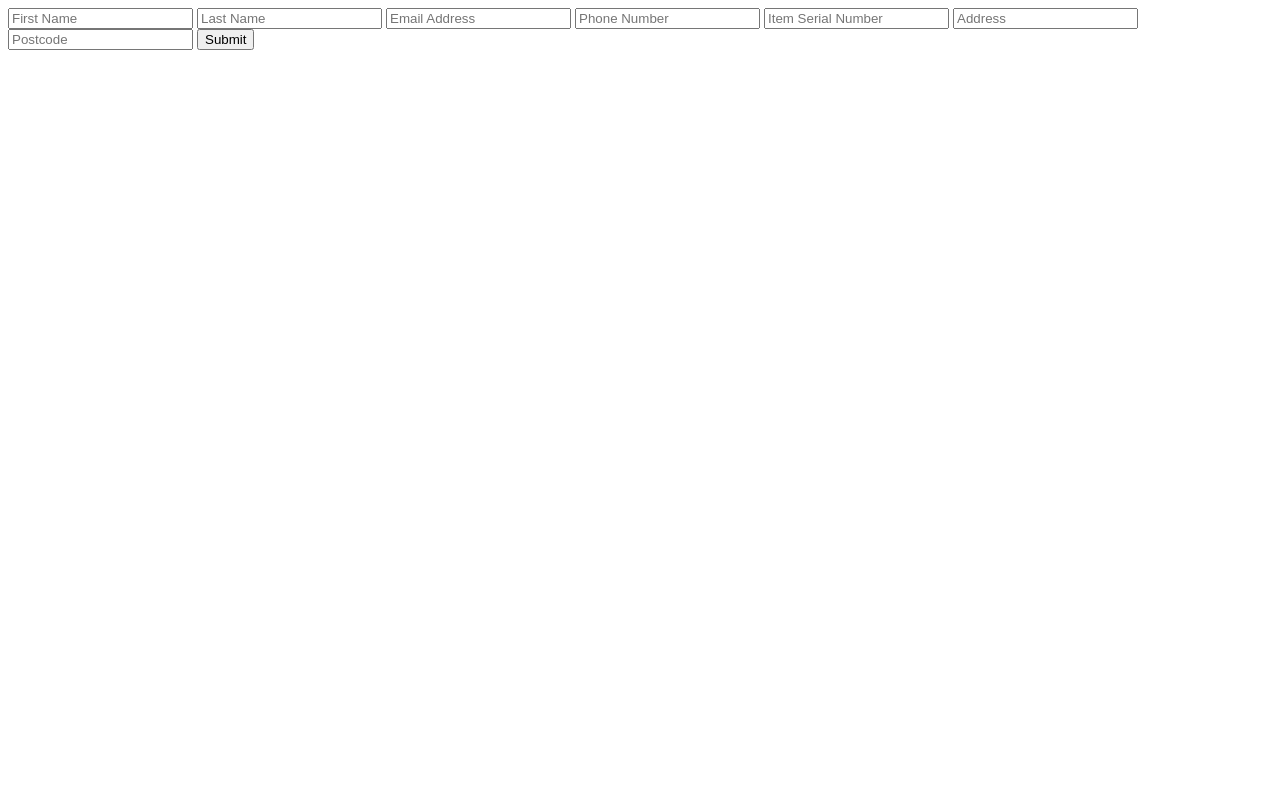
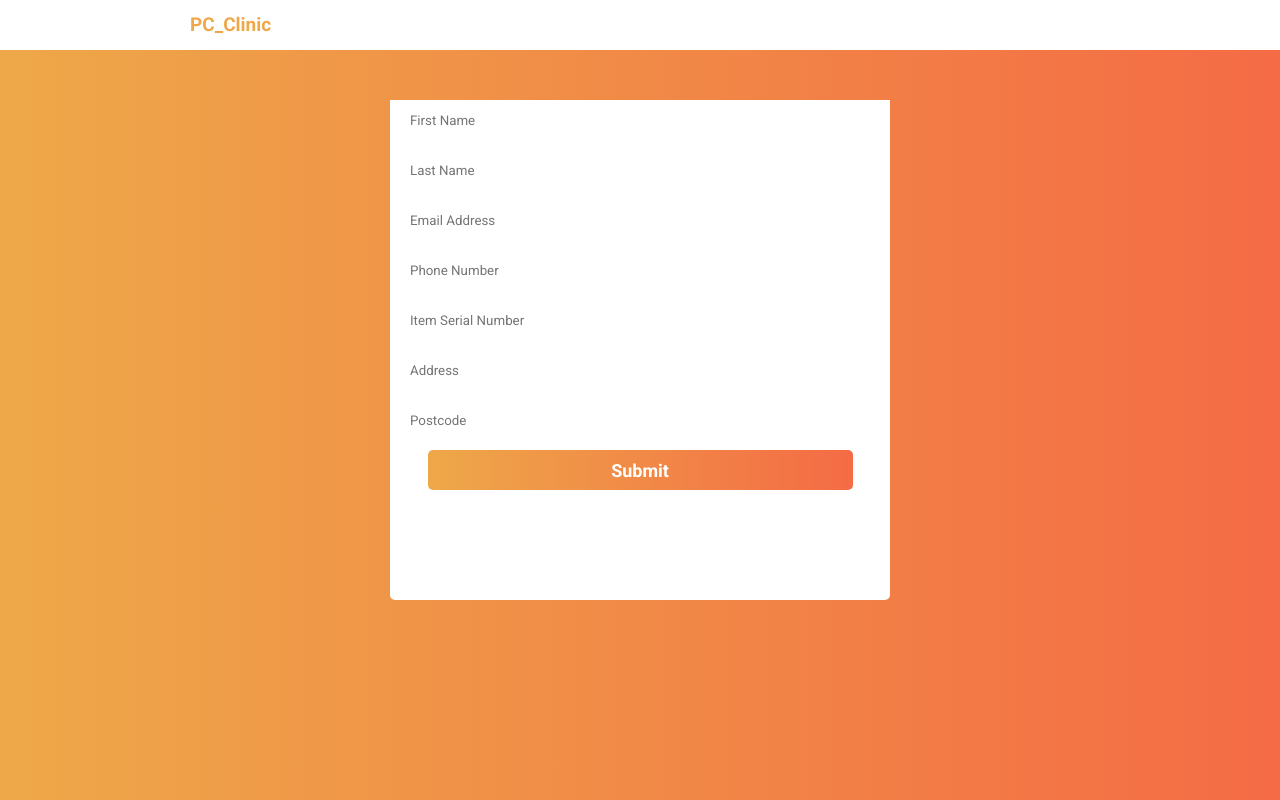
Before and after one commit to Patross/PC_Clinic, a PHP site: page / in a window 1280 px wide. Run offline with PHP 8.4, Linux system fonts and the light colour scheme.

Commit message:
Form CSS

```diff
--- /dev/null
+++ b/css/styles.css
@@ -0,0 +1,55 @@
+@import url('https://fonts.googleapis.com/css?family=Roboto:400,700');
+body {
+	margin: 0 auto;
+	background: #f46b45;  /* fallback for old browsers */
+	background: -webkit-linear-gradient(to right, #eea849, #f46b45);  /* Chrome 10-25, Safari 5.1-6 */
+	background: linear-gradient(to right, #eea849, #f46b45); /* W3C, IE 10+/ Edge, Firefox 16+, Chrome 26+, Opera 12+, Safari 7+ */
+}
+*{font-family: 'Roboto', sans-serif;}
+.holder {
+	width: 900px;
+	height: auto;
+	margin: 0 auto;
+}
+.nav {
+	width: 100%;
+	height: 50px;
+	line-height: 50px;
+	background: #fff;
+}
+.nav .title {
+	font-size: 19px;
+	font-weight: 700;
+	color: #eea849;
+}
+.form {
+	display: block;
+	width: 500px;
+	height: 500px;
+	background: #fff;
+	margin: 0 auto;
+	margin-top: 50px;
+	border-radius: 5px;
+}
+.form input {
+	display: block;
+	width: 100%;
+	height: 40px;
+	outline: 0;
+	border: 0;
+	margin: 0 auto;
+	margin-top: 10px;
+	padding: 0px 20px;
+	box-sizing: border-box;
+}
+.form input[type="submit"] {
+	width: 85%;
+	color: #fff;
+	font-weight: 700;
+	cursor: pointer;
+	border-radius: 5px;
+	font-size: 18px;
+	background: #f46b45;  /* fallback for old browsers */
+	background: -webkit-linear-gradient(to right, #eea849, #f46b45);  /* Chrome 10-25, Safari 5.1-6 */
+	background: linear-gradient(to right, #eea849, #f46b45); /* W3C, IE 10+/ Edge, Firefox 16+, Chrome 26+, Opera 12+, Safari 7+ */
+}
--- /dev/null
+++ b/includes/header.inc.php
@@ -0,0 +1,4 @@
+<head>
+	<title>PC_Clinic</title>
+	<link rel="stylesheet" href="css/styles.css" type="text/css"/>
+</head>
--- a/index.php
+++ b/index.php
@@ -1,7 +1,16 @@
+<?php
+
+require_once("includes/header.inc.php");
+
+?>
 <html>
     <body>
-        <main class="cont">
-            <form>
+		<div class="nav">
+			<div class="holder">
+				<div class="title">PC_Clinic</div>
+			</div>
+		</div>
+		<form class="form" method="POST">
 			<input type=text placeholder="First Name" name="firstName">
 			<input type=text placeholder="Last Name" name="lastName">
 			<input type=email placeholder="Email Address" name="email">
@@ -12,6 +21,5 @@
 
 			<input type="submit" value="Submit" name="submit">
 		</form>
-        </main>
     </body>
 </html>
```
Lines whose indentation alone changed are shown as unchanged.
